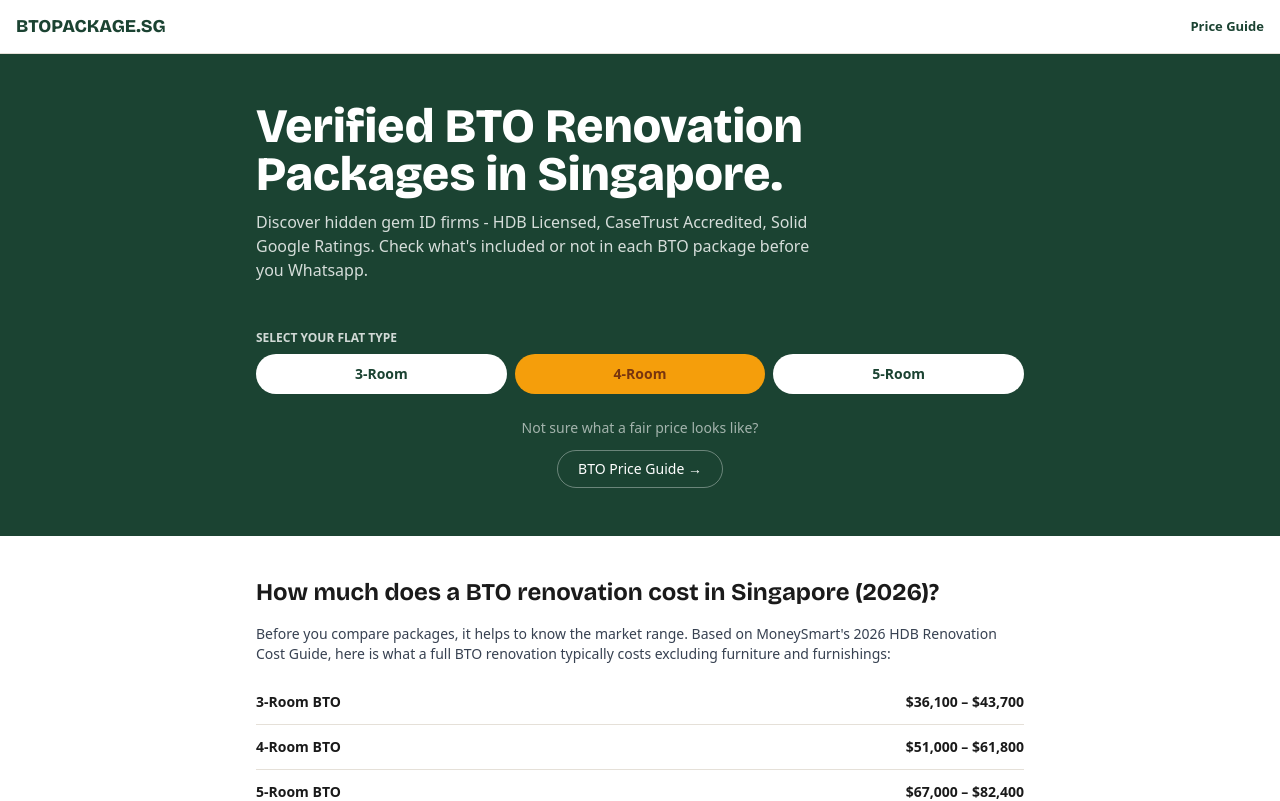
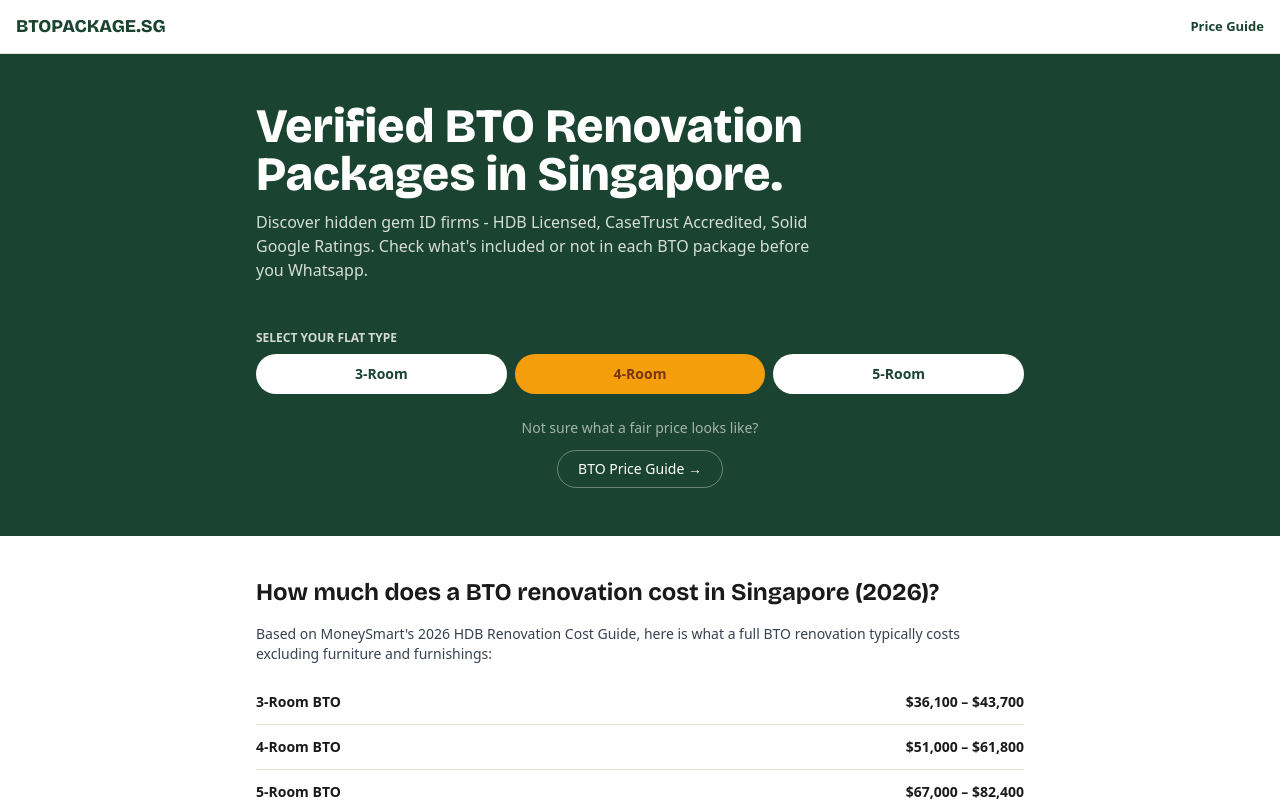
Before and after one commit to chylerbot-beep/btopackage, a Next.js app: page / in a window 1280 px wide. Shown: the top 801 px of the page. Built offline with nearby package versions, Linux system fonts and the light colour scheme; no server answers; the database is empty.

Commit message:
Fix formatting in BTO renovation cost section

```diff
--- a/app/page.tsx
+++ b/app/page.tsx
@@ -128,7 +128,7 @@ export default async function Home() {
             How much does a BTO renovation cost in Singapore (2026)?
           </h2>
           <p className="mt-4 text-sm text-[#374151]">
-            Before you compare packages, it helps to know the market range. Based on MoneySmart&apos;s
+            Based on MoneySmart&apos;s
             2026 HDB Renovation Cost Guide, here is what a full BTO renovation typically costs
             excluding furniture and furnishings:
           </p>
```
